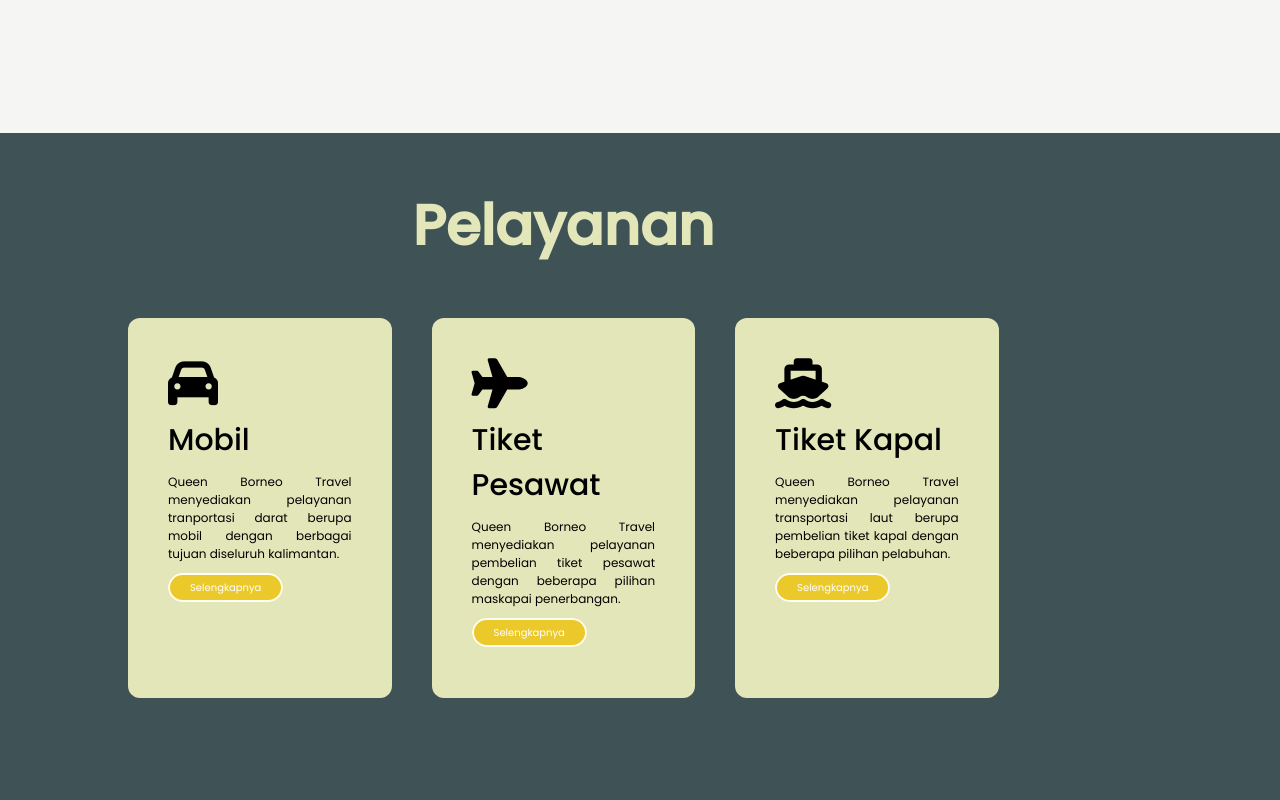
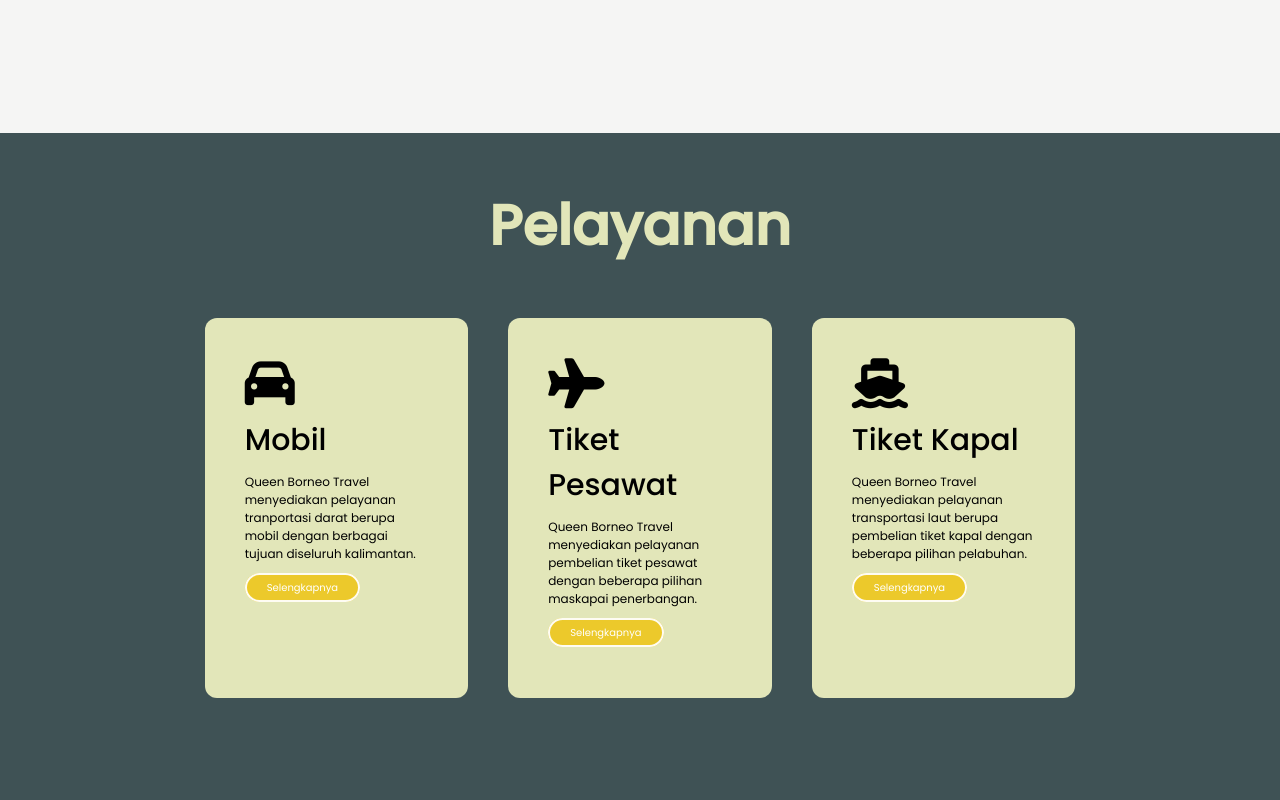
Before and after one commit to Julbraner/Tubes-Pemstruk, a plain HTML site: page index.html in a window 1280 px wide. Shown: the part 1320-2120 px from the top of the page. Drawn offline with nearby package versions, Linux system fonts and the light colour scheme.

Commit message:
Update style.css

```diff
--- a/style.css
+++ b/style.css
@@ -193,9 +193,11 @@ span {
 }
 /* ABOUT END */
 
-/* SKILL START */
+/* SERVICE START */
 .Services {
   display: flex;
+  justify-content: center;
+  align-items: center;
   background-color: #3f5255;
 }
 .Services .content-Services h1 {
@@ -206,7 +208,7 @@ span {
 }
 .services-list {
   display: grid;
-  grid-template-columns: repeat(auto-fit, minmax(250px, 1fr));
+  grid-template-columns: repeat(auto-fit, minmax(20px, 1fr));
   grid-gap: 40px;
   margin-top: 50px;
   margin-bottom: 5rem;
@@ -231,7 +233,7 @@ span {
 }
 .services-list div p {
   font-size: 12px;
-  text-align: justify;
+  text-align: left;
 }
 
 .services-list div a {
@@ -249,7 +251,7 @@ span {
   background-color: rgb(245, 218, 66);
   transform: translateY(-20px);
 }
-/* SKILL END */
+/* SERVICE END */
 
 /* CONTACT START */
 .contact {
```
